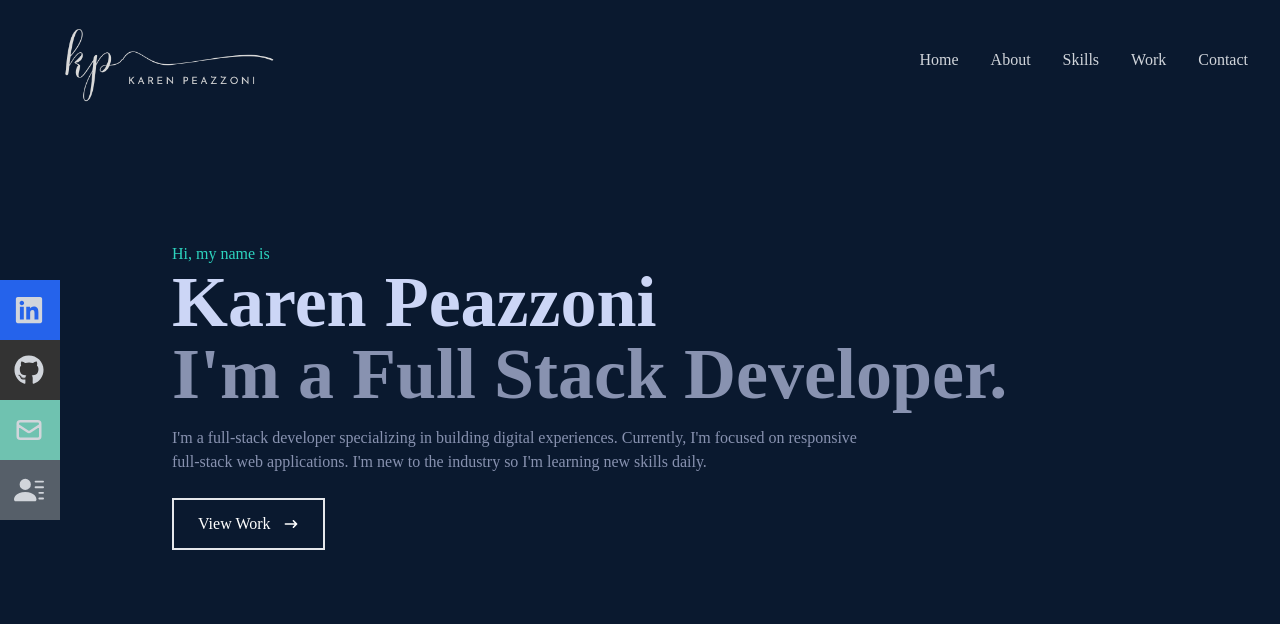
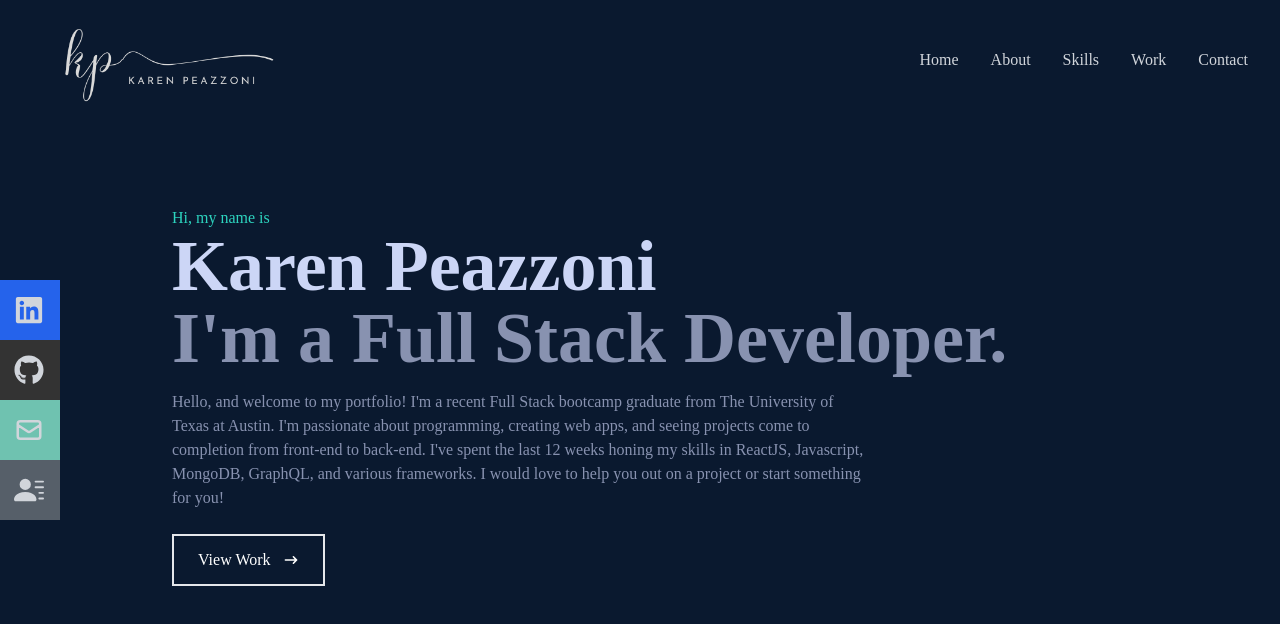
Before and after one commit to kpeazzoni/karenpeazzoni-portfolio, a React (Create React App) app: page / in a window 1280 px wide. Shown: the top 624 px of the page. Built offline with nearby package versions, Linux system fonts and the light colour scheme.

Commit message:
updated about me paragraph

```diff
--- a/src/components/Home.jsx
+++ b/src/components/Home.jsx
@@ -1,5 +1,6 @@
 import React from 'react'
 import {HiArrowNarrowRight} from 'react-icons/hi';
+import { Link } from 'react-scroll';
 
 const Home = () => {
   return (
@@ -10,16 +11,16 @@ const Home = () => {
             <p className='text-teal-400'>Hi, my name is</p>
             <h1 className='text-4xl sm:text-7xl font-bold text-[#ccd6f6]'>Karen Peazzoni</h1>
             <h2 className='text-4xl sm:text-7xl font-bold text-[#8892b0]'>I'm a Full Stack Developer.</h2>
-            <p className='text-[#8892b0] py-4 max-w-[700px]'>I'm a full-stack developer specializing in building digital experiences.
-                Currently, I'm focused on responsive full-stack web applications. I'm new
-                to the industry so I'm learning new skills daily.
+            <p className='text-[#8892b0] py-4 max-w-[700px]'>Hello, and welcome to my portfolio! I'm a recent Full Stack bootcamp graduate from The University of Texas at Austin. I'm passionate about programming, creating web apps, and seeing projects come to completion from front-end to back-end. I've spent the last 12 weeks honing my skills in ReactJS, Javascript, MongoDB, GraphQL, and various frameworks. I would love to help you out on a project or start something for you!
             </p>
             <div>
+                <Link to="work">
                 <button className='text-white group border-2 px-6 py-3 my-2 flex items-center hover:bg-teal-400 hover:border-teal-400 hover:text-gray-700'>View Work
                 <span className='group-hover:rotate-90 duration-300'>
                 <HiArrowNarrowRight className='ml-3'/>
                 </span>
                 </button>
+                </Link>
             </div>
         </div>
 
```
